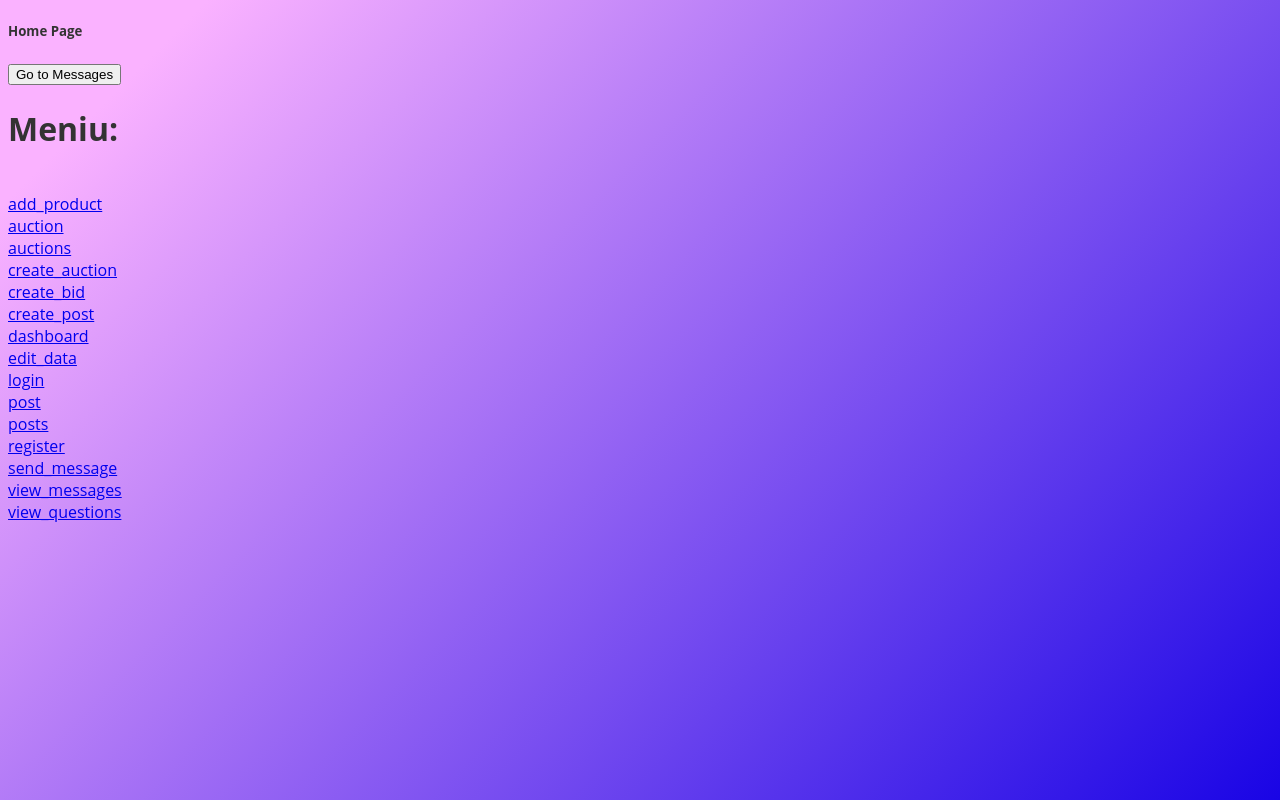
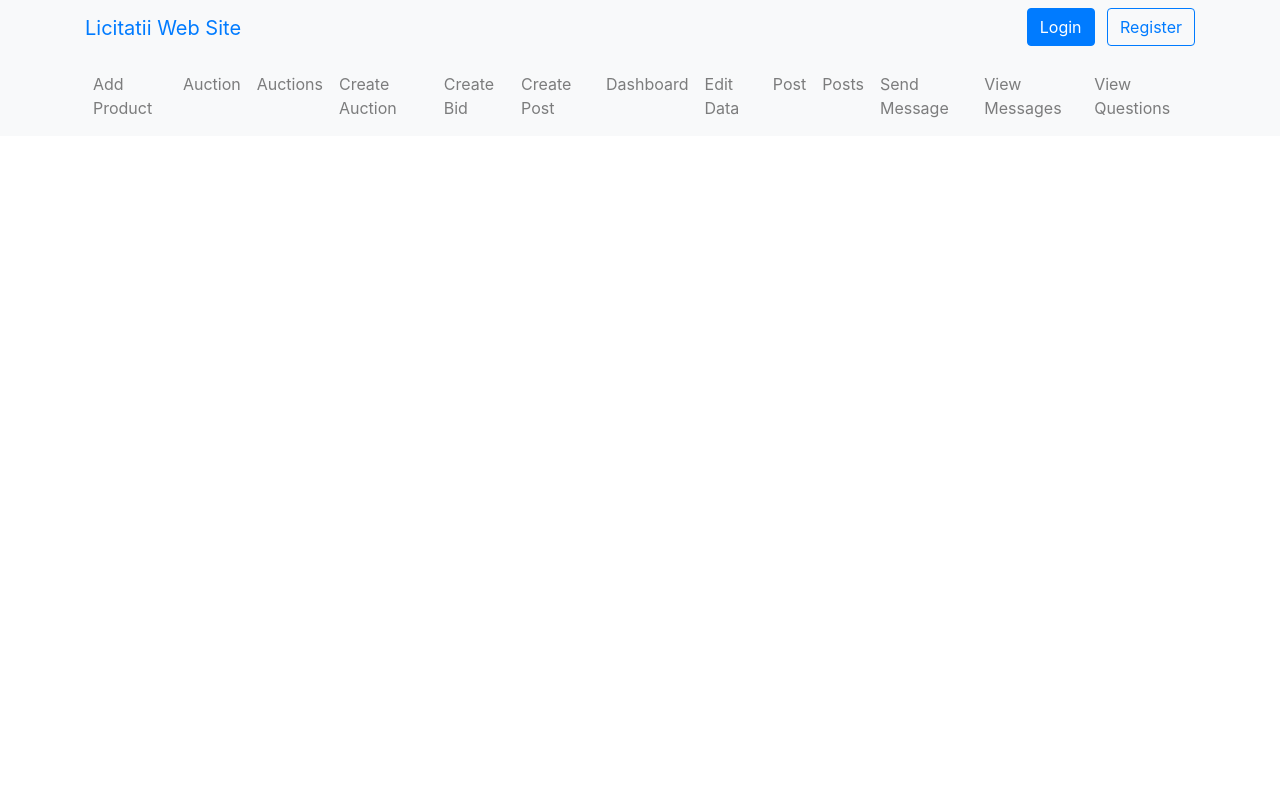
Before and after one commit to DumilexMan/Proiect-MDS, a Flask app: page / in a window 1280 px wide. Run offline with Flask 3, Linux system fonts and the light colour scheme; some libraries are stand-ins or nearby versions.

Commit message:
Add files via upload

```diff
--- a/templates/index.html
+++ b/templates/index.html
@@ -1,261 +1,77 @@
 <!DOCTYPE html>
 <html lang="en">
+
 <head>
     <meta charset="UTF-8">
-    <meta http-equiv="X-UA-Compatible" content="IE=edge">
     <meta name="viewport" content="width=device-width, initial-scale=1.0">
-    <title>Index</title>
+    <title>Licitatii Web Site</title>
+    <link rel="stylesheet" href="https://stackpath.bootstrapcdn.com/bootstrap/4.5.2/css/bootstrap.min.css">
+</head>
 
-    <style>
-        body {
-            background-image: linear-gradient(135deg, #FAB2FF 10%, #1904E5 100%);
-            background-size: cover;
-            background-repeat: no-repeat;
-            background-attachment: fixed;
-            font-family: "Open Sans", sans-serif;
-            color: #333333;
-        }
-
-        .box-form {
-            margin: 0 auto;
-            width: 80%;
-            background: yellow;
-            border-radius: 10px;
-            overflow: hidden;
-            display: flex;
-            flex: 1 1 100%;
-            align-items: stretch;
-            justify-content: space-between;
-            box-shadow: 0 0 20px 6px #090b6f85;
-        }
-
-        @media (max-width: 980px) {
-            .box-form {
-                flex-flow: wrap;
-                text-align: center;
-                align-content: center;
-                align-items: center;
-            }
-        }
-
-        .box-form div {
-            height: auto;
-        }
-
-        .box-form .left {
-            color: #FFFFFF;
-            background-size: cover;
-            background-repeat: no-repeat;
-            background-image: url("https://sites.google.com/site/tineriispecialisti/_/rsrc/1461648699458/home/vhvgbj/licitatie-publica-generic1.jpg");
-            overflow: hidden;
-        }
-
-        .box-form .left .overlay {
-            padding: 30px;
-            width: 100%;
-            height: 100%;
-            background: #5961f9ad;
-            overflow: hidden;
-            box-sizing: border-box;
-        }
-
-        .box-form .left .overlay h1 {
-            font-size: 10vmax;
-            line-height: 1;
-            font-weight: 900;
-            margin-top: 40px;
-            margin-bottom: 20px;
-        }
-
-        .box-form .left .overlay span p {
-            margin-top: 30px;
-            font-weight: 900;
-        }
-
-        .box-form .left .overlay span a {
-            background: #3b5998;
-            color: #FFFFFF;
-            margin-top: 10px;
-            padding: 14px 50px;
-            border-radius: 100px;
-            display: inline-block;
-            box-shadow: 0 3px 6px 1px #042d4657;
-        }
-
-        .box-form .right {
-            padding: 40px;
-            overflow: hidden;
-        }
-        @media (max-width: 980px) {
-            .box-form .right {
-                width: 100%;
-            }
-        }
-        .box-form .right h5 {
-            line-height: 1;
-            text-align: center;
-            font-size: 400%;
-        }
-
-       .box-form #button {
-        outline: 0;
-        background-color: #403a99;
-        border: none;
-        color:#FFFFFF;
-        padding: 15px 32px;
-        text-align: center;
-        display: inline-block;
-        font-size: 100%;
-        }
-    </style>
-</head>
 <body>
-    <link rel="stylesheet" type="text/css" href="./index.html" />
-
-        <div class="right">
-            <h5>Home Page</h5>
-                <button id="button" onclick="window.location.href='messages'">Go to Messages</button>
-                <br>
-                <h1>Meniu:</h1>
-                <br>
-                <a href="add_product">add_product</a>
-                <br>
-                <a href="auctions#int:id_auction">auction</a>
-                <br>
-                <a href="auctions">auctions</a>
-                <br>
-                <a href="auctions/create">create_auction</a>
-                <br>
-                <a href="auctions#id_auction/create_bid">create_bid</a>
-                <br>
-                <a href="create_post">create_post</a>
-                <br>
-                <a href="dashboard">dashboard</a>
-                <br>
-                <a href="edit_data">edit_data</a>
-                <br>
-                <a href="login">login</a>
-                <br>
-                <a href="posts#id_post">post</a>
-                <br>
-                <a href="posts">posts</a>
-                <br>
-                <a href="register">register</a>
-                <br>
-                <a href="send_message">send_message</a>
-                <br>
-                <a href="messages">view_messages</a>
-                <br>
-                <a href="view_questions">view_questions</a>
+<header>
+    <div class="container-fluid bg-light py-2">
+        <div class="container d-flex justify-content-between">
+            <div class="text-left">
+                <a class="navbar-brand" href="/">Licitatii Web Site</a>
             </div>
+            <div class="text-right">
+                <a class="btn btn-primary" href="login">Login</a>
+                <a class="btn btn-outline-primary ml-2" href="register">Register</a>
+            </div>
+        </div>
     </div>
-    <br><br>
+    <nav class="navbar navbar-expand-lg navbar-light bg-light">
+        <div class="container">
+            <div class="collapse navbar-collapse" id="navbarNav">
+                <ul class="navbar-nav ml-auto">
+                    <li class="nav-item">
+                        <a class="nav-link" href="add_product">Add Product</a>
+                    </li>
+                    <li class="nav-item">
+                        <a class="nav-link" href="auctions#int:id_auction">Auction</a>
+                    </li>
+                    <li class="nav-item">
+                        <a class="nav-link" href="auctions">Auctions</a>
+                    </li>
+                    <li class="nav-item">
+                        <a class="nav-link" href="auctions/create">Create Auction</a>
+                    </li>
+                    <li class="nav-item">
+                        <a class="nav-link" href="auctions#id_auction/create_bid">Create Bid</a>
+                    </li>
+                    <li class="nav-item">
+                        <a class="nav-link" href="create_post">Create Post</a>
+                    </li>
+                    <li class="nav-item">
+                        <a class="nav-link" href="dashboard">Dashboard</a>
+                    </li>
+                    <li class="nav-item">
+                        <a class="nav-link" href="edit_data">Edit Data</a>
+                    </li>
+                    <li class="nav-item">
+                        <a class="nav-link" href="posts#id_post">Post</a>
+                    </li>
+                    <li class="nav-item">
+                        <a class="nav-link" href="posts">Posts</a>
+                    </li>
+                    <li class="nav-item">
+                        <a class="nav-link" href="send_message">Send Message</a>
+                    </li>
+                    <li class="nav-item">
+                        <a class="nav-link" href="messages">View Messages</a>
+                    </li>
+                    <li class="nav-item">
+                        <a class="nav-link" href="view_questions">View Questions</a>
+                    </li>
+                </ul>
+            </div>
+        </div>
+    </nav>
+    <script src="https://code.jquery.com/jquery-3.5.1.slim.min.js"></script>
+    <script src="https://cdn.jsdelivr.net/npm/@popperjs/core@2.5.4/dist/umd/popper.min.js"></script>
+    <script src="https://stackpath.bootstrapcdn.com/bootstrap/4.5.2/js/bootstrap.min.js"></script>
+</header>
 </body>
 
-
-<style>
-
-    body {
-    background-image: linear-gradient(135deg, #FAB2FF 10%, #1904E5 100%);
-    background-size: cover;
-    background-repeat: no-repeat;
-    background-attachment: fixed;
-    font-family: "Open Sans", sans-serif;
-    color: #333333;
-}
-
-.box-form {
-    margin: 0 auto;
-    width: 80%;
-    background: yellow;
-    border-radius: 10px;
-    overflow: hidden;
-    display: flex;
-    flex: 1 1 100%;
-    align-items: stretch;
-    justify-content: space-between;
-    box-shadow: 0 0 20px 6px #090b6f85;
-}
-
-@media (max-width: 980px) {
-    .box-form {
-        flex-flow: wrap;
-        text-align: center;
-        align-content: center;
-        align-items: center;
-    }
-}
-
-.box-form div {
-    height: auto;
-}
-
-.box-form .left {
-    color: #FFFFFF;
-    background-size: cover;
-    background-repeat: no-repeat;
-    background-image: url("https://sites.google.com/site/tineriispecialisti/_/rsrc/1461648699458/home/vhvgbj/licitatie-publica-generic1.jpg");
-    overflow: hidden;
-}
-
-.box-form .left .overlay {
-    padding: 30px;
-    width: 100%;
-    height: 100%;
-    background: #5961f9ad;
-    overflow: hidden;
-    box-sizing: border-box;
-}
-
-.box-form .left .overlay h1 {
-    font-size: 10vmax;
-    line-height: 1;
-    font-weight: 900;
-    margin-top: 40px;
-    margin-bottom: 20px;
-}
-
-.box-form .left .overlay span p {
-    margin-top: 30px;
-    font-weight: 900;
-}
-
-.box-form .left .overlay span a {
-    background: #3b5998;
-    color: #FFFFFF;
-    margin-top: 10px;
-    padding: 14px 50px;
-    border-radius: 100px;
-    display: inline-block;
-    box-shadow: 0 3px 6px 1px #042d4657;
-}
-
-.box-form .right {
-    padding: 40px;
-    overflow: hidden;
-}
-@media (max-width: 980px) {
-    .box-form .right {
-        width: 100%;
-    }
-}
-.box-form .right h5 {
-    line-height: 1;
-    text-align: center;
-    font-size: 400%;
-}
-
-.box-form #button {
-outline: 0;
-background-color: #403a99;
-border: none;
-color:#FFFFFF;
-padding: 15px 32px;
-text-align: center;
-display: inline-block;
-font-size: 100%;
-}
-
-</style>
-
 </html>
```
